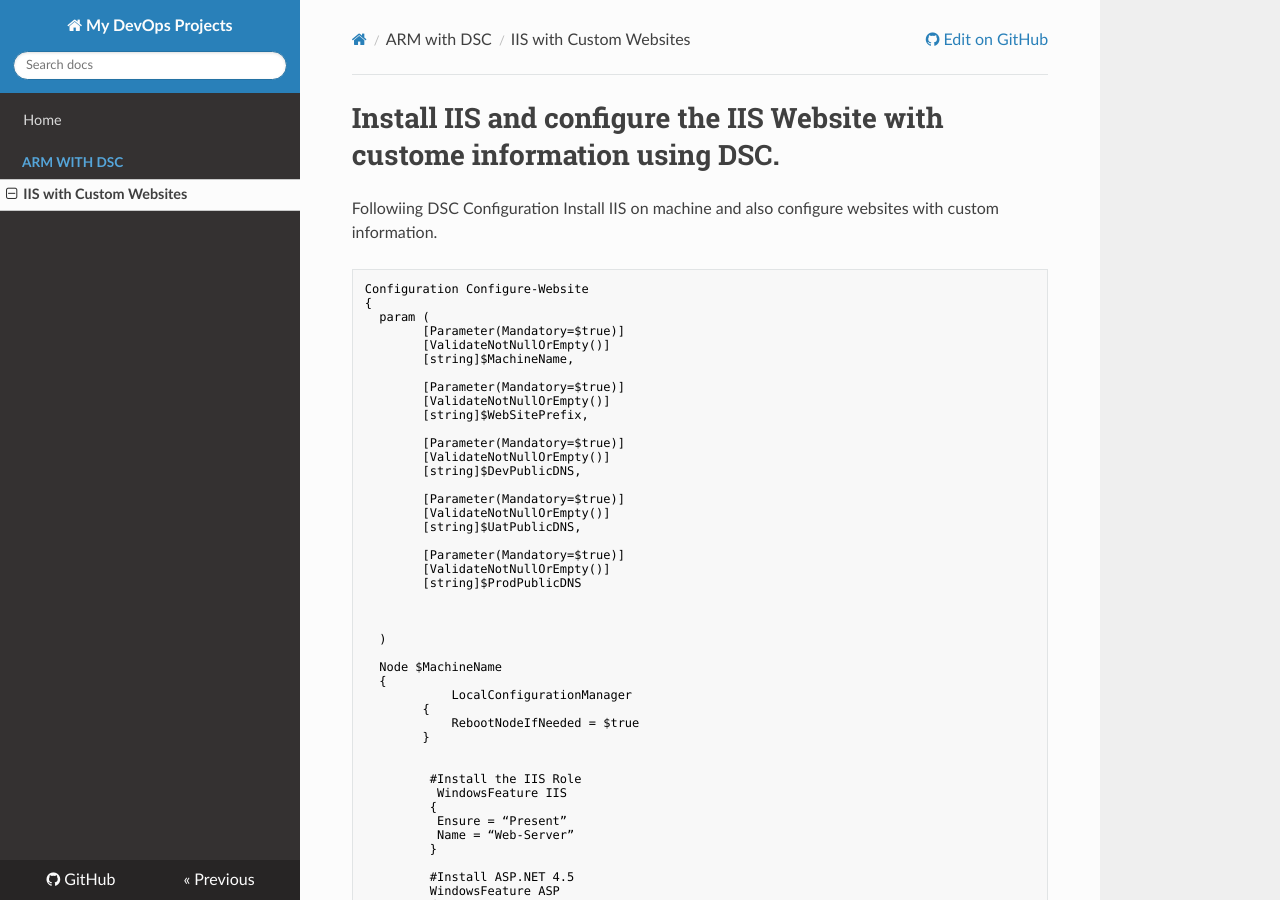
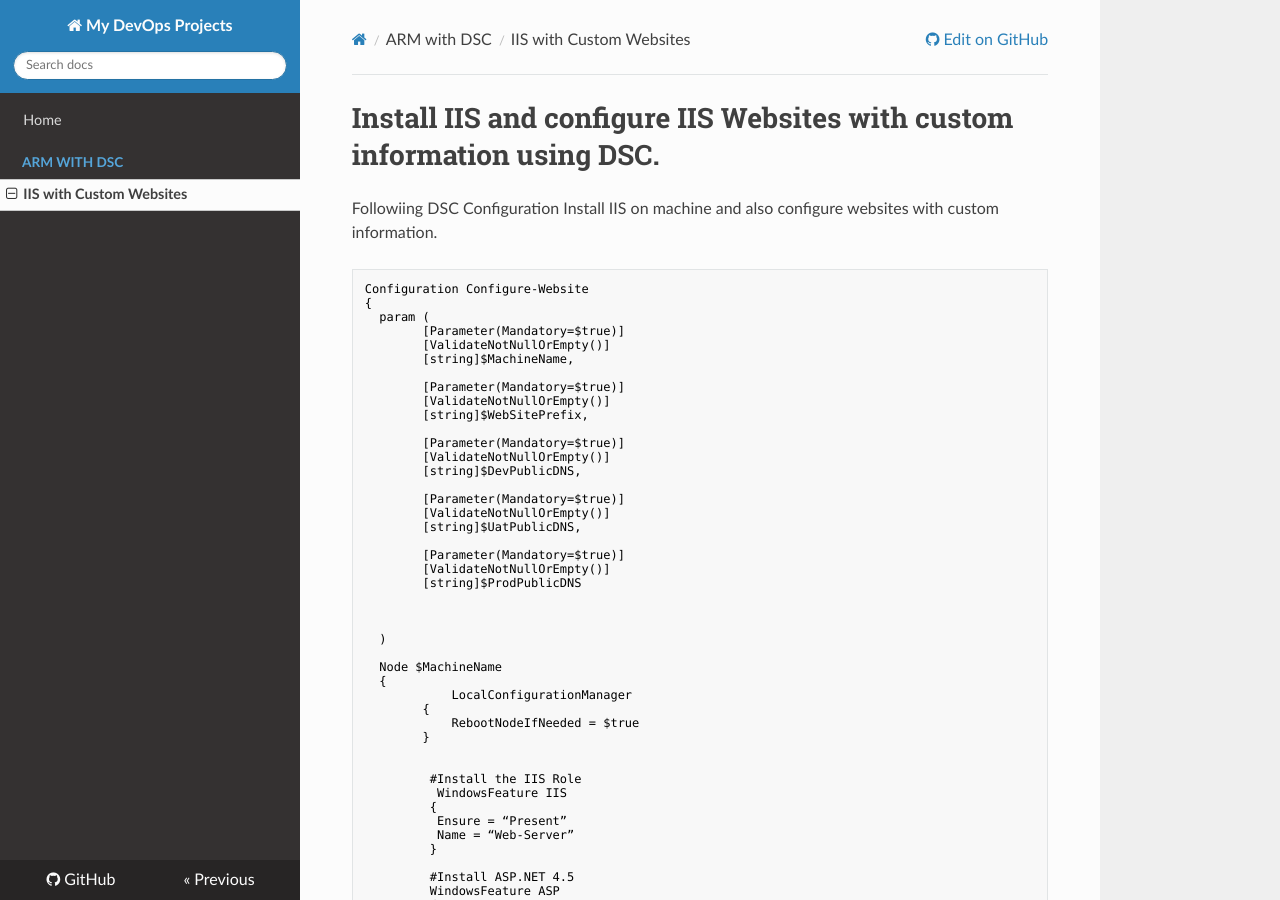
Before and after one commit to ashishrajsrivastava/MyDevOps, an MkDocs documentation site: the page built from docs/Install IIS and configure Websites via DSC.md, in a window 1280 px wide and 900 px high. Built offline with MkDocs 1.6.1, drawn with Linux system fonts in a browser that asks for light colours; nearby versions of some CDN libraries; old or Windows-style settings are respelled for this version of MkDocs.

Commit message:
lil change in iis config

```diff
--- a/docs/Install IIS and configure Websites via DSC.md
+++ b/docs/Install IIS and configure Websites via DSC.md
@@ -1,4 +1,4 @@
-# Install IIS and configure the IIS Website with custome information using DSC.
+# Install IIS and configure IIS Websites with custom information using DSC.
 
 Followiing DSC Configuration Install IIS on machine and also configure websites with custom information.
 
```
